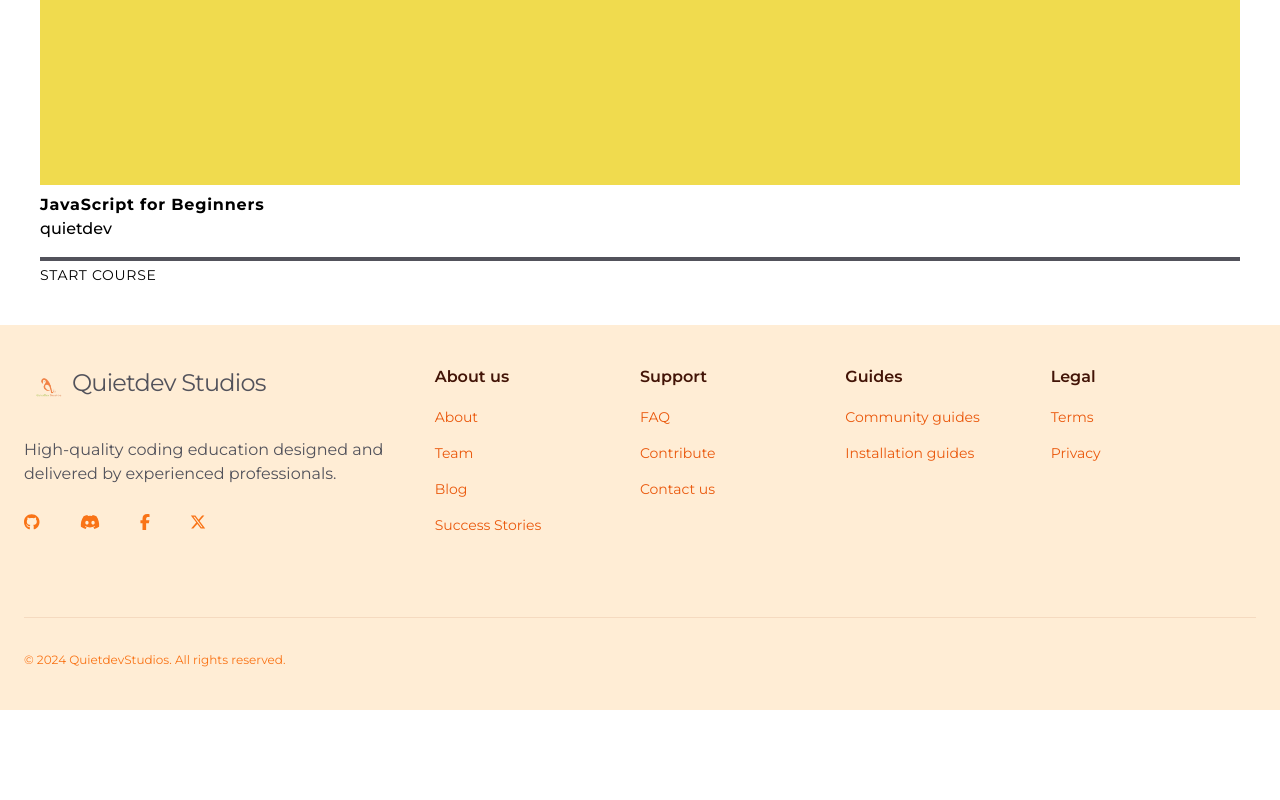
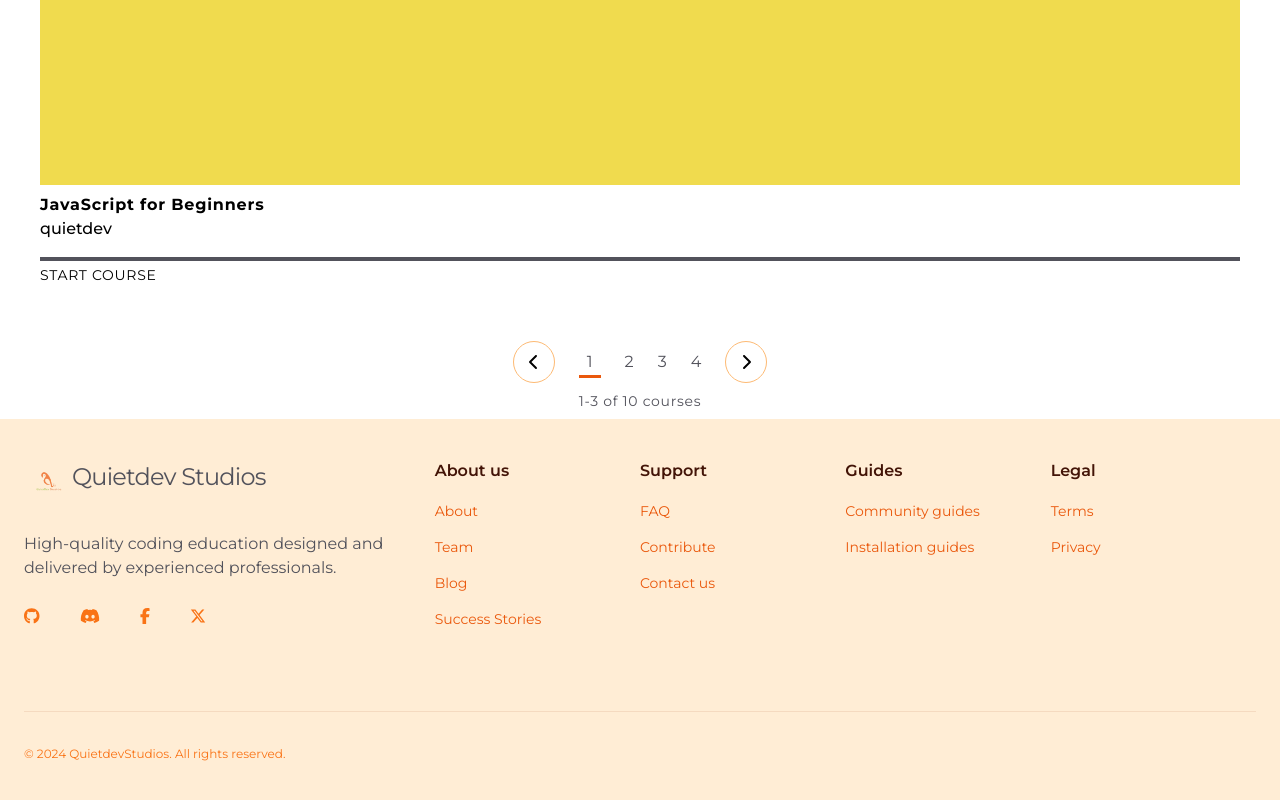
Before and after one commit to quietdevstudios/quietdevstudio, a React (Vite) app: page /my-courses in a window 1280 px wide. Shown: the part 2163-2963 px from the top of the page. Before the commit the page ends 2873 px from the top, so only its background shows below. Built offline with nearby package versions, Linux system fonts and the light colour scheme.

Commit message:
list of courses feature added - DONE

```diff
--- a/src/pages/MyLearning.jsx
+++ b/src/pages/MyLearning.jsx
@@ -3,6 +3,11 @@
 import thumbnailImg from "/download.jpg";
 import cssImg from "/css.jpg";
 import jsImg from "/js.jpeg";
+import { FontAwesomeIcon } from "@fortawesome/react-fontawesome";
+import {
+  faChevronLeft,
+  faChevronRight,
+} from "@fortawesome/free-solid-svg-icons";
 
 const MyLearning = () => {
   return (
@@ -45,7 +50,7 @@
         <>
           {/* 1 */}
           <section className="flex flex-col gap-10 p-8">
-            <article className="leading-6s w-full p-2">
+            <article className="leading-6s w-full p-2 cursor-pointer">
               <img
                 src={thumbnailImg}
                 alt="course thumbnail"
@@ -102,6 +107,43 @@
             </article>
           </section>
         </>
+        {/* prev/next */}
+        <section className="p-2">
+          <div className="flex items-center justify-center gap-4 py-2">
+            <FontAwesomeIcon
+              icon={faChevronLeft}
+              className="border border-orange-300 p-3 rounded-full w-4 h-4 cursor-pointer"
+            />
+            <ul className="flex gap-6 p-2 text-zinc-600">
+              <li>
+                <a
+                  href="#"
+                  className="border-b-[.2rem] border-orange-600 px-2 py-1"
+                >
+                  1
+                </a>
+              </li>
+              <li>
+                <a href="#">2</a>
+              </li>
+              <li>
+                <a href="#">3</a>
+              </li>
+              <li>
+                <a href="#">4</a>
+              </li>
+            </ul>
+            <FontAwesomeIcon
+              icon={faChevronRight}
+              className="border border-orange-300 p-3 rounded-full w-4 h-4 cursor-pointer"
+            />
+          </div>
+          <div>
+            <p className="text-center tracking-wider text-sm text-zinc-600">
+              1-3 of 10 courses
+            </p>
+          </div>
+        </section>
       </main>
     </section>
   );
```
